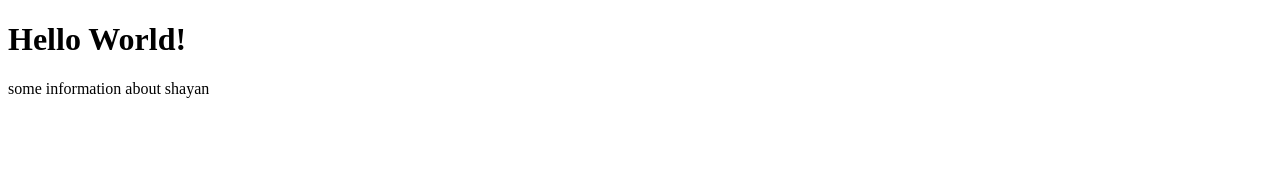
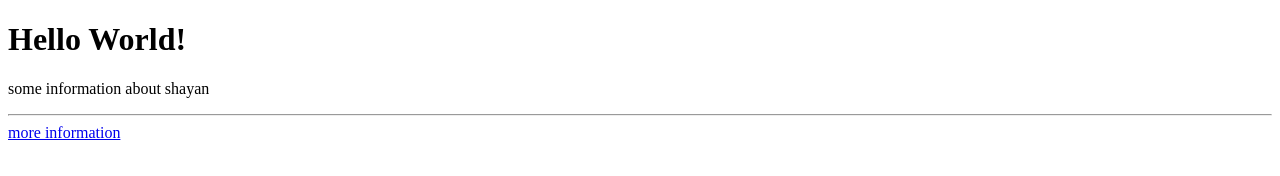
Before and after one commit to ShayanNiakousari/ShayanNiakousari.github.io, a plain HTML site: page index.html in a window 1280 px wide. Drawn offline with Linux system fonts and the light colour scheme.

Commit message:
add more information link for index.html

```diff
--- a/index.html
+++ b/index.html
@@ -8,5 +8,7 @@
 <body>
     <h1>Hello World!</h1>
     <p>some information about shayan</p>
+    <hr>
+    <a href="./index2.html">more information</a>
 </body>
 </html>
```
